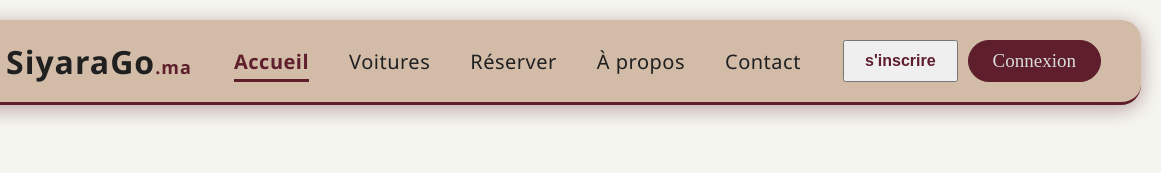
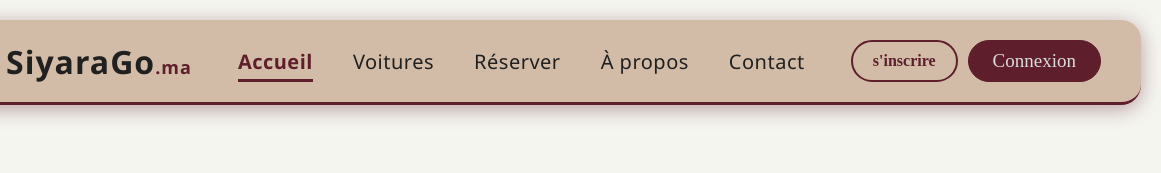
Before and after one commit to Merieeem50/mini-projet, a plain HTML site: page index.html in a window 1280 px wide. Shown: the top 173 px of the page, 119-1280 px from the left. Drawn offline with Linux system fonts and the light colour scheme.

Commit message:
adding css

```diff
--- a/css/style.css
+++ b/css/style.css
@@ -108,7 +108,8 @@ body {
   font-family: 'Times New Roman', Times, serif;
 }
 
-.btn-sinscrire a {
+.btn-sinscrire {
+  background: transparent;
   color: var(--oxblood);
   font-size: 16px;
   padding: 10px 20px;
@@ -116,10 +117,14 @@ body {
   border-radius: 25px;
   cursor: pointer;
   transition: background-color 0.3s ease;
-  text-decoration: none;
-  border: none;
   outline: none;
   font-weight: bold;
+}
+
+.btn-sinscrire a {
+  color: var(--oxblood);
+  text-decoration: none;
+  font-family: 'Times New Roman', Times, serif;
 }
 
 .btn-sinscrire :hover {
```
